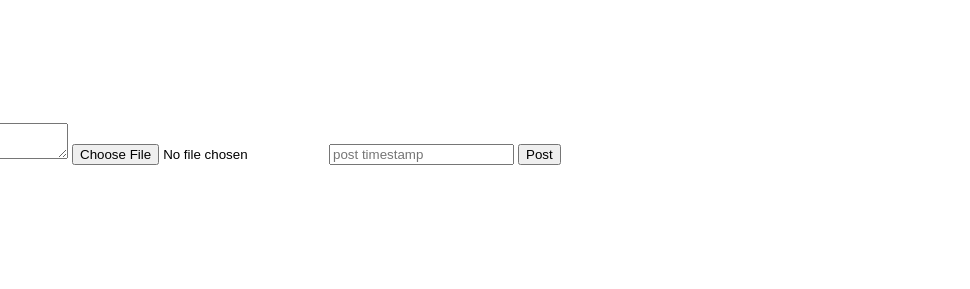
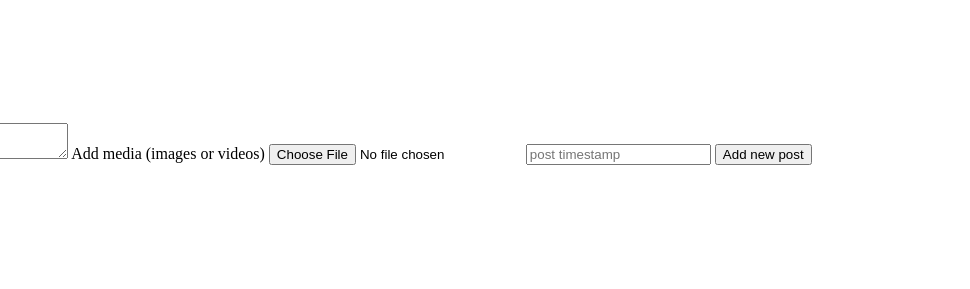
Before and after one commit to ceelogre/studious, a plain HTML site: page home.html in a window 1280 px wide. Shown: the part 61-350 px from the top of the page, 310-1280 px from the left. Drawn offline with Linux system fonts and the light colour scheme; grey boxes are pictures that could not be loaded.

Commit message:
feat: add new label

```diff
--- a/home.html
+++ b/home.html
@@ -15,9 +15,9 @@
       <form>
         <input type="text" placeholder="Post title" />
         <textarea placeholder="Post content"></textarea>
-        <input type="file" />
+        <label for="file_upload">Add media (images or videos) </label><input type="file" />
         <input type="text" placeholder="post timestamp" />
-        <button type="submit">Post</button>
+        <button type="submit">Add new post</button>
       </form>
       <article>
         <h3>This is my first post</h3>
```
